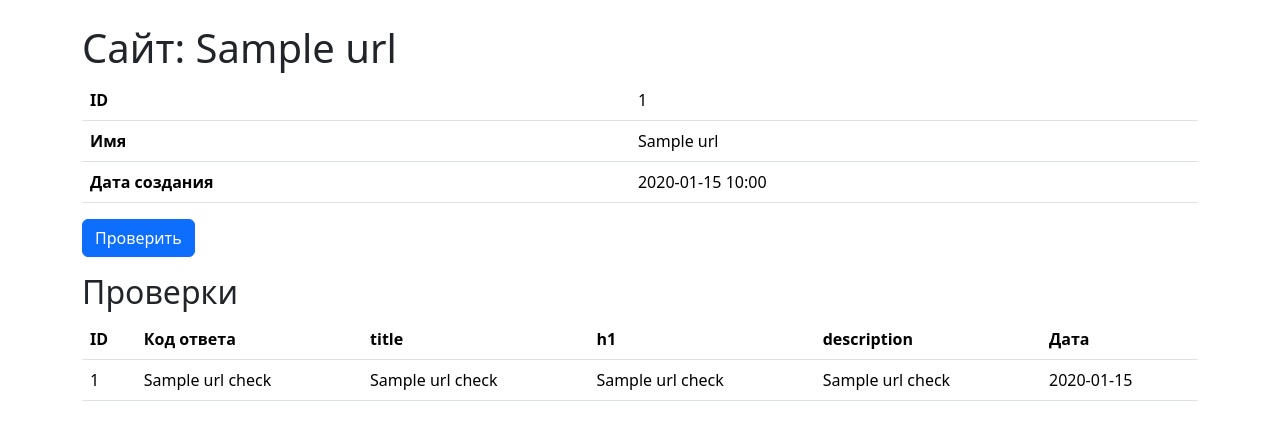
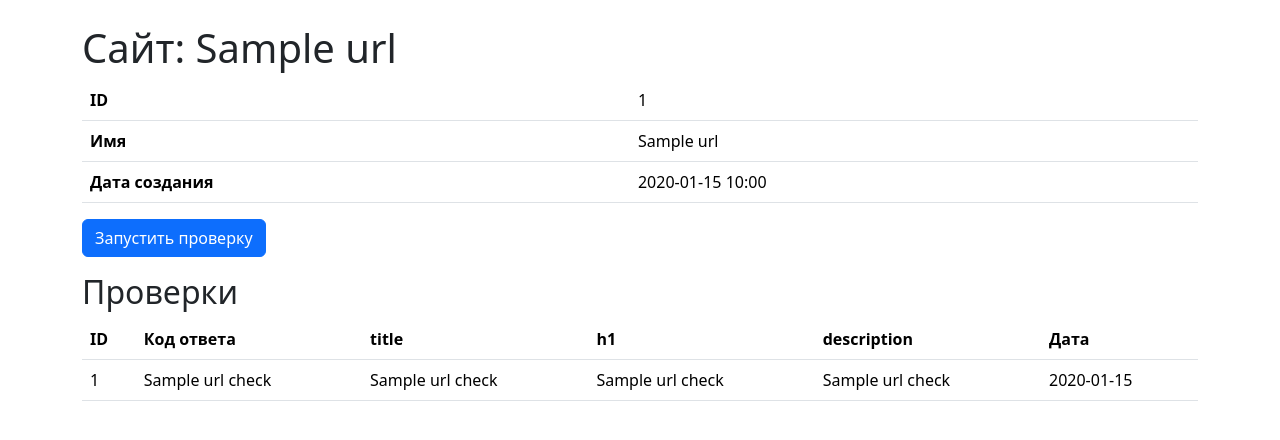
Before and after one commit to Nataly773/python-project-83, a Flask app: page /urls/1 in a window 1280 px wide. Shown: the part 56-496 px from the top of the page. Run offline with Flask 3, Linux system fonts and the light colour scheme; a database or web service that is not in the repository returns one stand-in record (values such as "Sample title"); some libraries are stand-ins or nearby versions.

Commit message:
add page_analyzer/templates/urls/show.html

```diff
--- a/page_analyzer/templates/urls/show.html
+++ b/page_analyzer/templates/urls/show.html
@@ -8,7 +8,7 @@
     <tr><th>Дата создания</th><td>{{ url[2].strftime('%Y-%m-%d %H:%M') }}</td></tr>
   </table>
   <form method="post" action="{{ url_for('run_check', id=url[0]) }}">
-  <button type="submit" class="btn btn-primary mb-3">Проверить</button>
+  <button type="submit" class="btn btn-primary mb-3">Запустить проверку</button>
 </form>
   <h2>Проверки</h2>
 <table class="table" data-test="checks">
```
